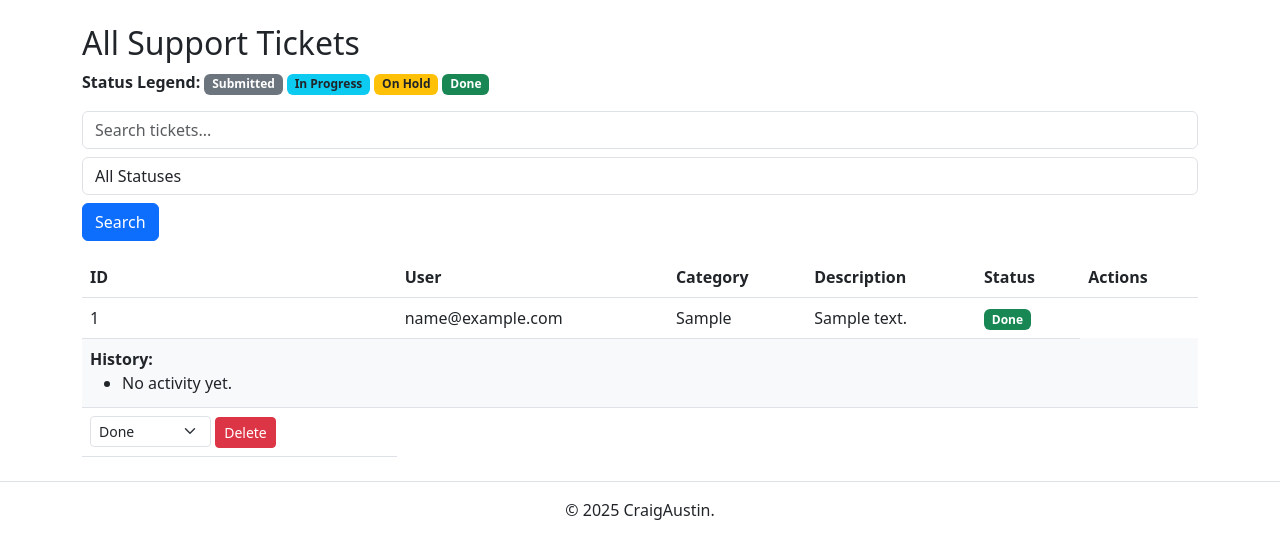
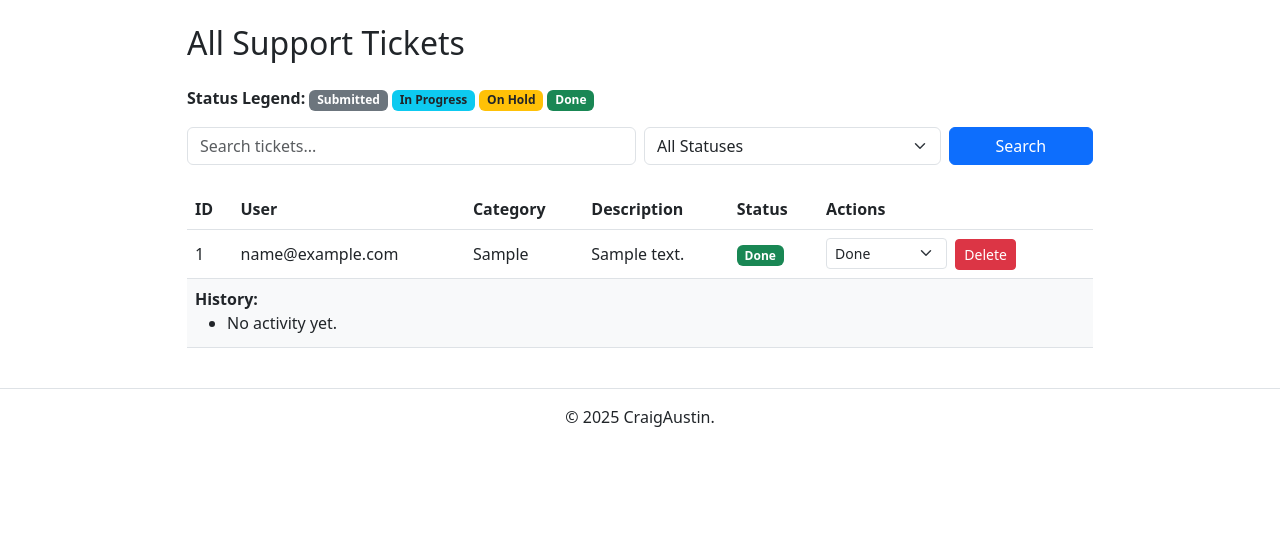
Before and after one commit to mr-aust1n/milestone-project-three, a Flask app: page /admin/tickets in a window 1280 px wide. Shown: the part 56-615 px from the top of the page. Run offline with Flask 3, Linux system fonts and the light colour scheme; a user stored in the database is signed in; tables that the repository leaves empty hold one stand-in row (values such as "Sample post"); some libraries are stand-ins or nearby versions.

Commit message:
FIX: responsive admin panel
I have removed the username from small devices so that the app can be used on small devices

```diff
--- a/templates/admin_tickets.html
+++ b/templates/admin_tickets.html
@@ -3,7 +3,10 @@
 {% block title %}All Support Tickets (Admin Panel){% endblock %}
 
 {% block content %}
-<h2>All Support Tickets</h2>
+<div class="container">
+    <div class="row justify-content-center">
+        <div class="col-lg-10 col-md-12">
+            <h2 class="mb-4">All Support Tickets</h2>
 
             <!-- Status Badge Legend -->
             <div class="mb-3">
@@ -14,34 +17,36 @@
                 <span class="badge bg-success">Done</span>
             </div>
 
-
             {% if tickets %}
-<form method="GET" action="{{ url_for('admin_tickets') }}" class="mb-3">
+            <form method="GET" action="{{ url_for('admin_tickets') }}" class="row g-2 mb-4">
+                <div class="col-md-6">
                     <input type="text" name="search" placeholder="Search tickets..." class="form-control"
                         value="{{ request.args.get('search', '') }}">
-
-    <select name="status_filter" class="form-control mt-2">
+                </div>
+                <div class="col-md-4">
+                    <select name="status_filter" class="form-select">
                         <option value="">All Statuses</option>
-        <option value="Submitted" {% if request.args.get('status_filter')=="Submitted" %}selected{% endif %}>Submitted
+                        <option value="Submitted" {% if request.args.get('status_filter')=="Submitted" %}selected{%
+                            endif %}>Submitted</option>
+                        <option value="In Progress" {% if request.args.get('status_filter')=="In Progress" %}selected{%
+                            endif %}>In Progress</option>
+                        <option value="On Hold" {% if request.args.get('status_filter')=="On Hold" %}selected{% endif
+                            %}>On Hold</option>
+                        <option value="Done" {% if request.args.get('status_filter')=="Done" %}selected{% endif %}>Done
                         </option>
-        <option value="In Progress" {% if request.args.get('status_filter')=="In Progress" %}selected{% endif %}>In
-            Progress
-        </option>
-        <option value="On Hold" {% if request.args.get('status_filter')=="On Hold" %}selected{% endif %}>On Hold
-        </option>
-
-
-        <option value="Done" {% if request.args.get('status_filter')=="Done" %}selected{% endif %}>Done</option>
                     </select>
-
-    <button type="submit" class="btn btn-primary mt-2">Search</button>
+                </div>
+                <div class="col-md-2">
+                    <button type="submit" class="btn btn-primary w-100">Search</button>
+                </div>
             </form>
 
-<table class="table">
+            <div class="table-responsive">
+                <table class="table align-middle">
                     <thead>
                         <tr>
                             <th>ID</th>
-            <th>User</th>
+                            <th class="d-none d-sm-table-cell">User</th>
                             <th>Category</th>
                             <th>Description</th>
                             <th>Status</th>
@@ -52,7 +57,7 @@
                         {% for ticket in tickets %}
                         <tr>
                             <td>{{ ticket.id }}</td>
-            <td>{{ ticket.user.email }}</td>
+                            <td class="d-none d-sm-table-cell">{{ ticket.user.email }}</td>
                             <td>{{ ticket.category }}</td>
                             <td>{{ ticket.description }}</td>
                             <td>
@@ -68,6 +73,32 @@
                                 <span class="badge bg-light text-dark">{{ ticket.status }}</span>
                                 {% endif %}
                             </td>
+                            <td>
+                                <!-- Status Dropdown -->
+                                <form action="{{ url_for('update_status', ticket_id=ticket.id) }}" method="POST"
+                                    class="d-inline">
+                                    <select name="status" onchange="this.form.submit()"
+                                        class="form-select form-select-sm d-inline w-auto">
+                                        <option value="Submitted" {% if ticket.status=="Submitted" %}selected{% endif
+                                            %}>Submitted</option>
+                                        <option value="In Progress" {% if ticket.status=="In Progress" %}selected{%
+                                            endif %}>In Progress</option>
+                                        <option value="On Hold" {% if ticket.status=="On Hold" %}selected{% endif %}>On
+                                            Hold</option>
+                                        <option value="Done" {% if ticket.status=="Done" %}selected{% endif %}>Done
+                                        </option>
+                                    </select>
+                                </form>
+
+                                <!-- Delete Button -->
+                                <form action="{{ url_for('delete_ticket', ticket_id=ticket.id) }}" method="POST"
+                                    class="d-inline"
+                                    onsubmit="return confirm('Are you sure you want to delete this ticket?');">
+                                    <button type="submit" class="btn btn-danger btn-sm ms-1">Delete</button>
+                                </form>
+                            </td>
+                        </tr>
+                        <!-- Activity Log Row -->
                         <tr>
                             <td colspan="6" class="bg-light">
                                 <strong>History:</strong>
@@ -83,32 +114,10 @@
                                 </ul>
                             </td>
                         </tr>
-        <td>
-            {% if current_user.is_admin %}
-            <!-- Status Dropdown -->
-            <form action="{{ url_for('update_status', ticket_id=ticket.id) }}" method="POST" class="d-inline">
-                <select name="status" onchange="this.form.submit()" class="form-select form-select-sm w-auto d-inline">
-                    <option value="Submitted" {% if ticket.status=="Submitted" %}selected{% endif %}>Submitted
-                    </option>
-                    <option value="In Progress" {% if ticket.status=="In Progress" %}selected{% endif %}>In Progress
-                    </option>
-                    <option value="On Hold" {% if ticket.status=="On Hold" %}selected{% endif %}>On Hold</option>
-                    <option value="Done" {% if ticket.status=="Done" %}selected{% endif %}>Done</option>
-                </select>
-            </form>
-
-            <!-- Delete Button -->
-            <form action="{{ url_for('delete_ticket', ticket_id=ticket.id) }}" method="POST" style="display:inline;"
-                onsubmit="return confirm('Are you sure you want to delete this ticket?');">
-                <button type="submit" class="btn btn-danger btn-sm">Delete</button>
-            </form>
-            {% endif %}
-        </td>
-
-        </tr>
                         {% endfor %}
                     </tbody>
                 </table>
+            </div>
 
             <div class="pagination-container">
                 {{ pagination.links }}
@@ -117,4 +126,7 @@
             {% else %}
             <p>No support tickets found.</p>
             {% endif %}
+        </div>
+    </div>
+</div>
 {% endblock %}
```
Lines whose indentation alone changed are shown as unchanged.
